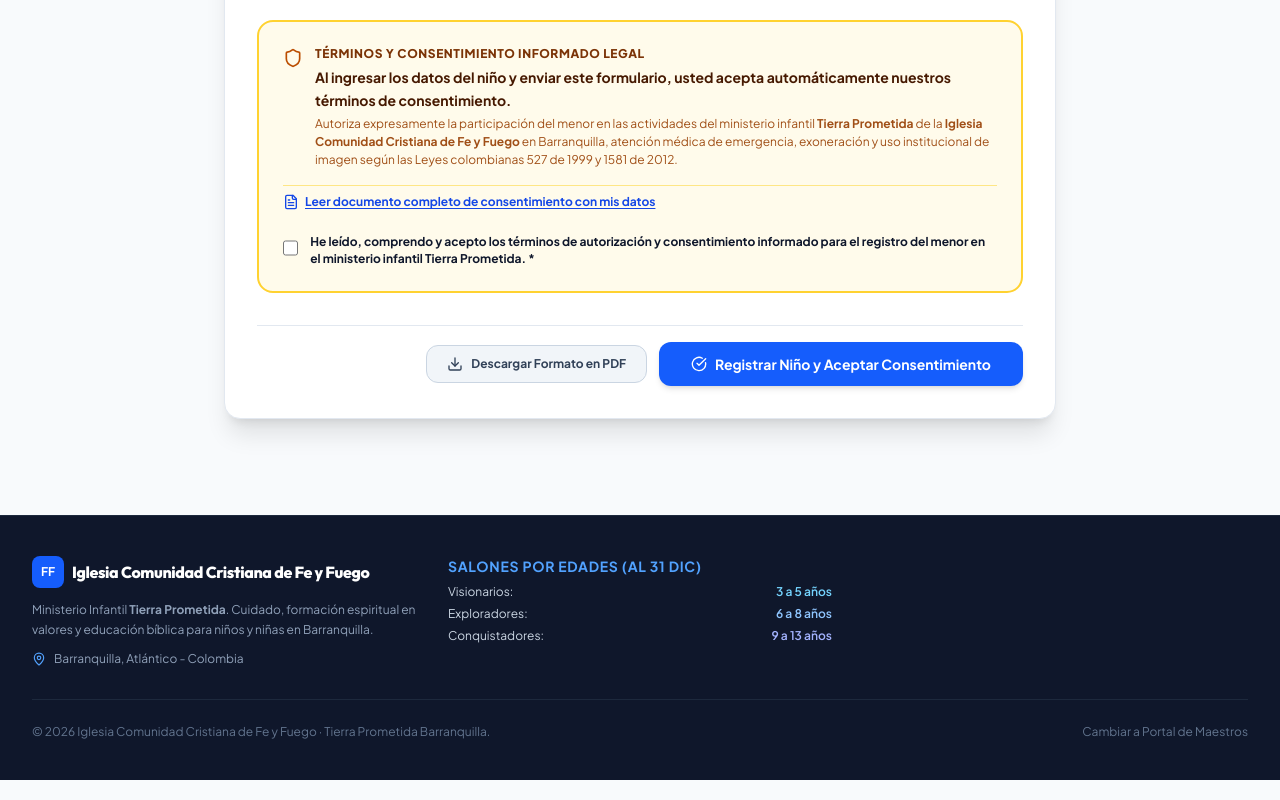
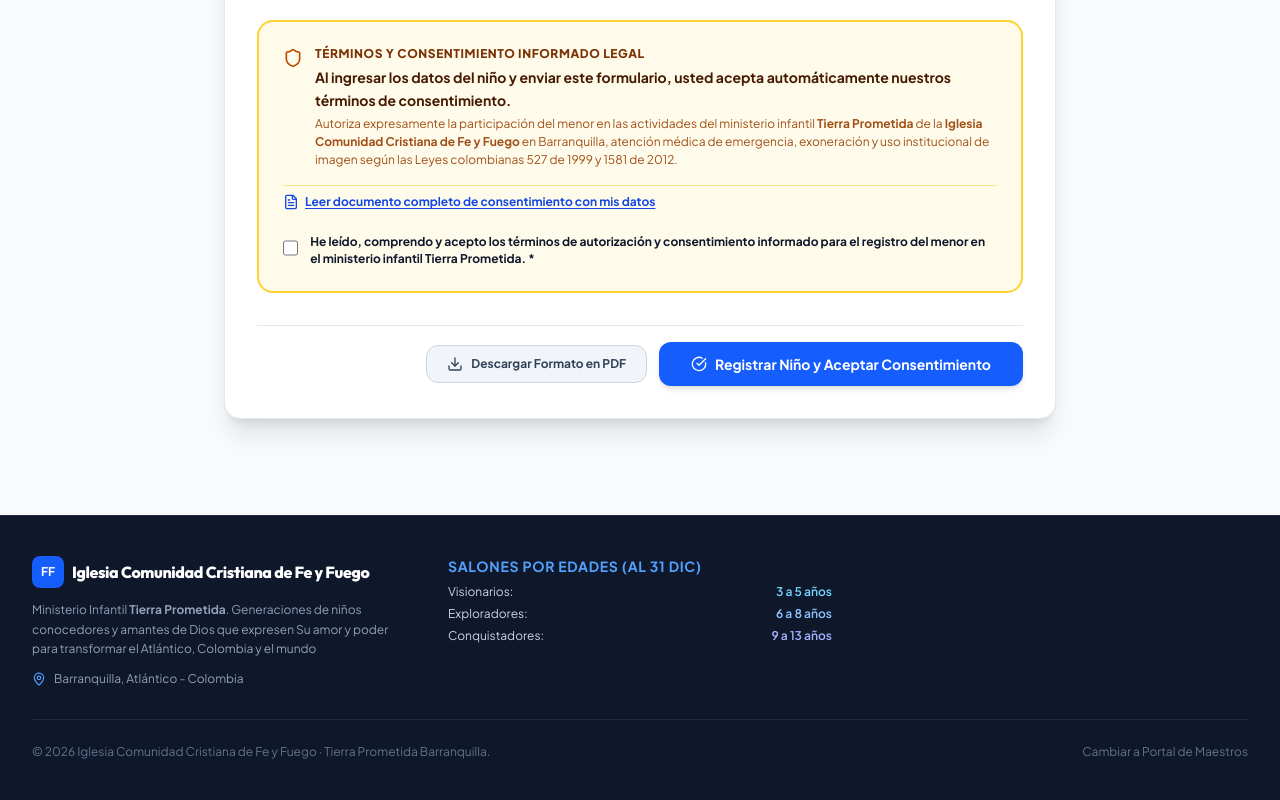
Before and after one commit to lilianalopera/TierraPrometidaCtrl, a React (Vite) app: page / in a window 1280 px wide. Shown: the part 1578-2378 px from the top of the page. Built offline with nearby package versions, Linux system fonts and the light colour scheme; no server answers; the database is empty.

Commit message:
Update description for Ministerio Infantil section
Colocamos la mision del ministerio de niños dentro de la Iglesia

```diff
--- a/src/App.tsx
+++ b/src/App.tsx
@@ -298,8 +298,7 @@ export default function App() {
                 </h3>
               </div>
               <p className="text-xs text-slate-400 leading-relaxed">
-                Ministerio Infantil <strong>Tierra Prometida</strong>. Cuidado, formación espiritual en valores y educación bíblica para niños y niñas en Barranquilla.
-              </p>
+                Ministerio Infantil <strong>Tierra Prometida</strong>. Generaciones de niños conocedores y amantes de Dios que expresen Su amor y poder para transformar el Atlántico, Colombia y el mundo              </p>
               <div className="flex items-center gap-2 text-xs text-slate-400">
                 <MapPin className="w-3.5 h-3.5 text-blue-400" />
                 <span>Barranquilla, Atlántico - Colombia</span>
```
